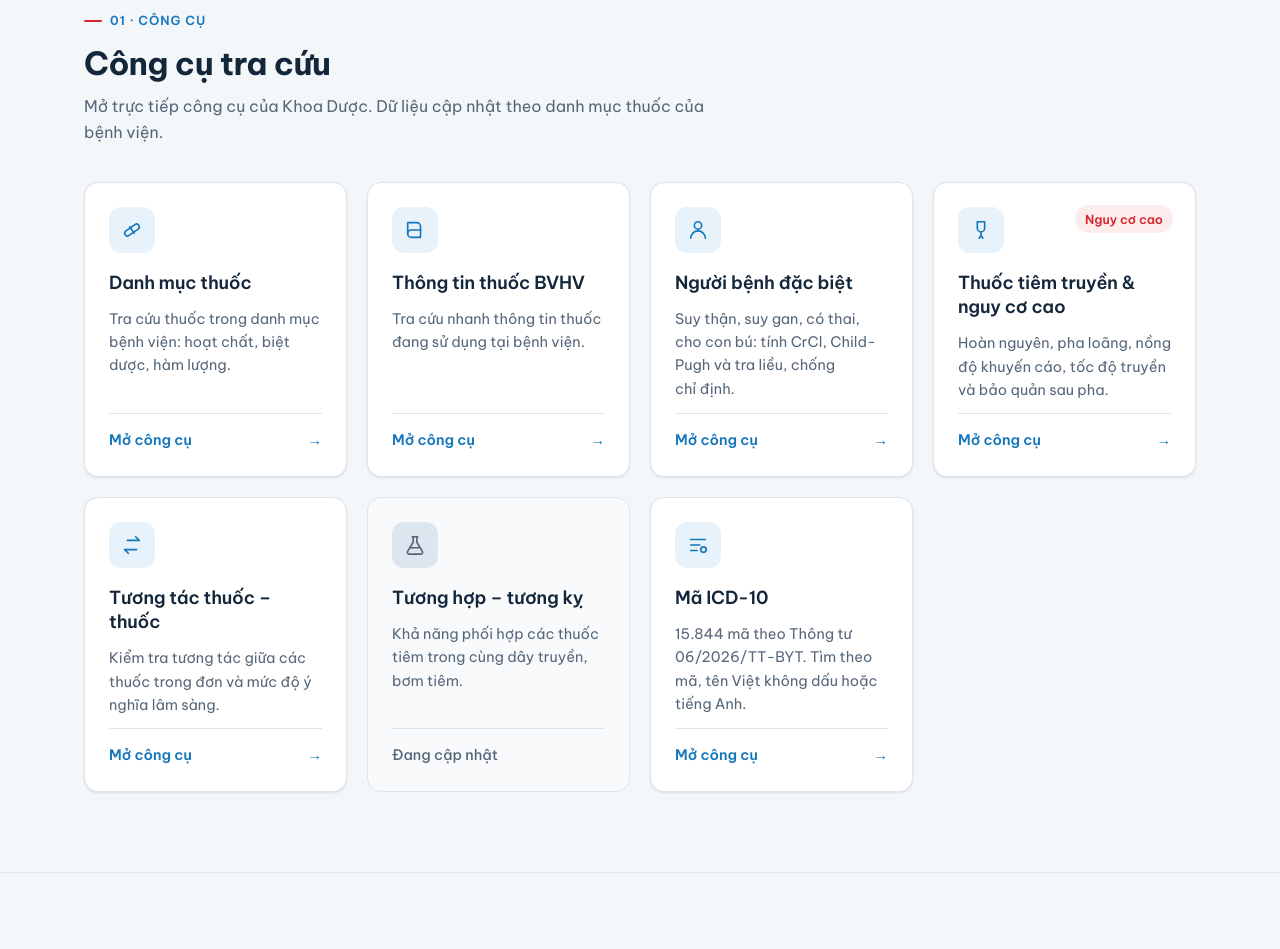
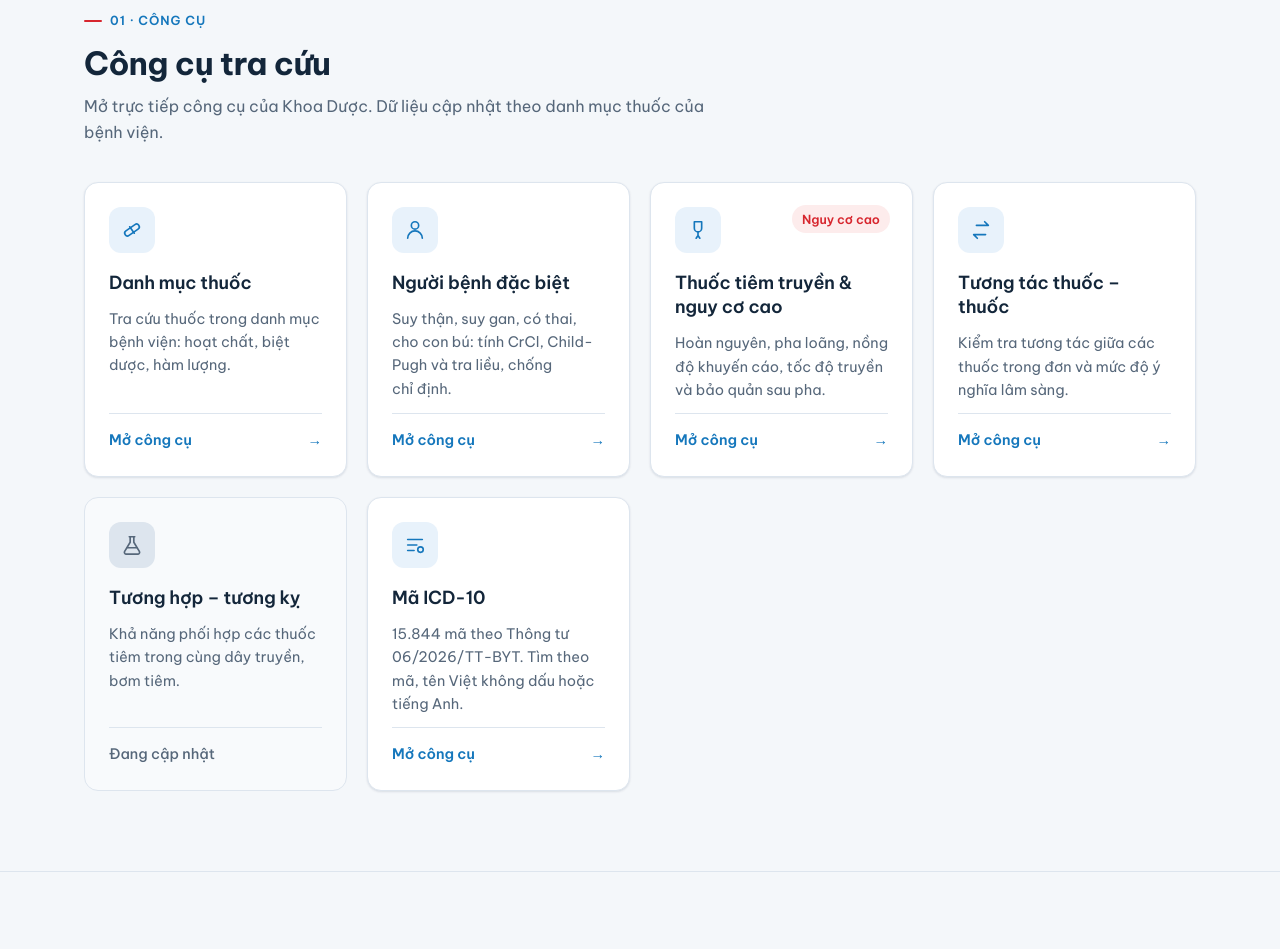
Before and after one commit to poseidonwww/hv-pharmacy, a plain HTML site: page index.html in a window 1280 px wide. Shown: the part 730-1679 px from the top of the page. Drawn offline with Linux system fonts and the light colour scheme.

Commit message:
Gỡ công cụ quản trị "Quản lý danh mục thuốc" khỏi trang chủ
Thẻ "Thông tin thuốc BVHV" trỏ tới công cụ Apps Script có nút thêm/sửa/xoá thuốc,
không nên để công khai. Chức năng tra cứu đã có ở trang Danh mục thuốc.

Co-Authored-By: Claude Opus 5.5 <noreply@anthropic.com>

```diff
--- a/index.html
+++ b/index.html
@@ -181,7 +181,6 @@
    quick: true = hiện ở khung "Truy cập nhanh" đầu trang */
 const TOOLS = [
   {name:"Danh mục thuốc", desc:"Tra cứu thuốc trong danh mục bệnh viện: hoạt chất, biệt dược, hàm lượng.", url:"danh-muc.html", icon:"pill", quick:true},
-  {name:"Thông tin thuốc BVHV", desc:"Tra cứu nhanh thông tin thuốc đang sử dụng tại bệnh viện.", url:"https://script.google.com/macros/s/AKfycbw0rOd8davPK5fL-vFp8-aj3DEPztAGZ8WfGx-9Joi0q9zcZ37hXxZigjjtA6xWlhP7/exec", icon:"book"},
   {name:"Người bệnh đặc biệt", desc:"Suy thận, suy gan, có thai, cho con bú: tính CrCl, Child-Pugh và tra liều, chống chỉ định.", url:"dac-biet.html", icon:"user"},
   {name:"Thuốc tiêm truyền & nguy cơ cao", desc:"Hoàn nguyên, pha loãng, nồng độ khuyến cáo, tốc độ truyền và bảo quản sau pha.", url:"tiem-truyen.html", icon:"drip", tag:"Nguy cơ cao", quick:true},
   {name:"Tương tác thuốc – thuốc", desc:"Kiểm tra tương tác giữa các thuốc trong đơn và mức độ ý nghĩa lâm sàng.", url:"https://script.google.com/macros/s/AKfycbwAg5vPUjoQN09Z9jHior8LD2C1DoXVgvuhE75ziTfa3MUZ-Vzs1fPHooodNLT5rPktbQ/exec", icon:"swap", quick:true},
```
Also changed, not shown: 1 other file.
